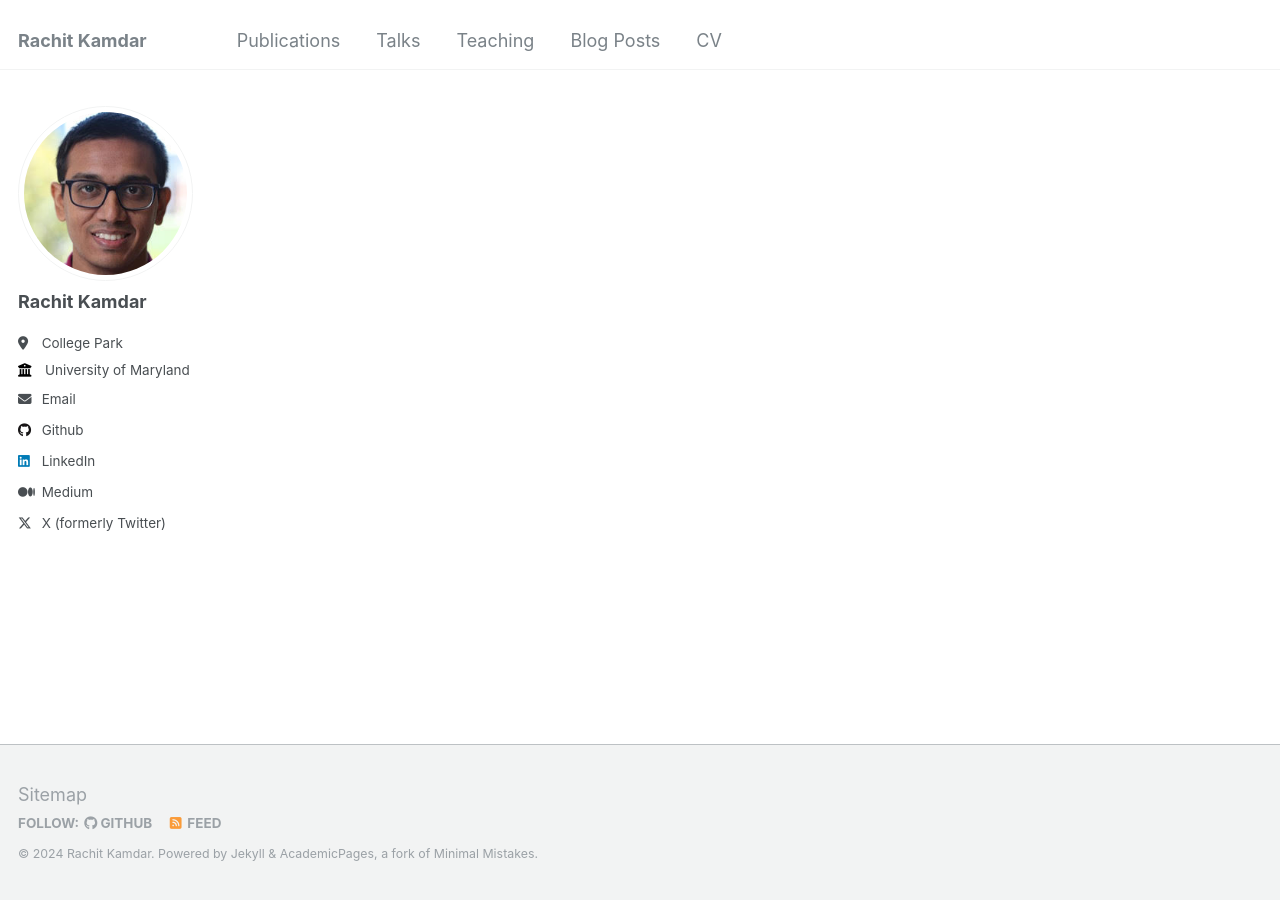
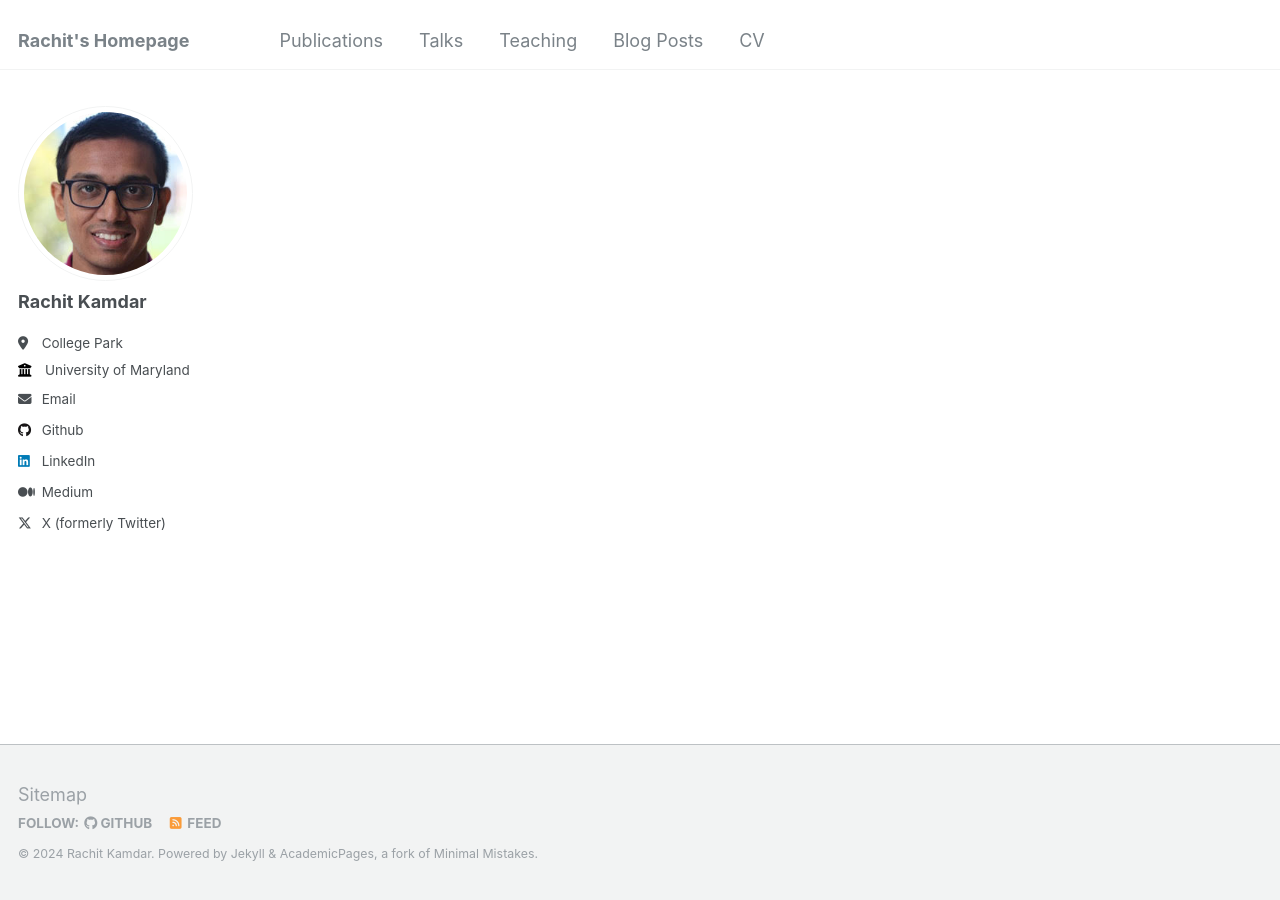
Before and after one commit to RachitKamdar/rachitkamdar.github.io, a Jekyll site: the page built from _pages/about.md, in a window 1280 px wide. Built offline with Jekyll 4.4.1, drawn with Linux system fonts in a browser that asks for light colours.

Commit message:
Update _config.yml

```diff
--- a/_config.yml
+++ b/_config.yml
@@ -8,7 +8,7 @@
 
 # Basic Site Settings
 locale                   : "en-US"
-title                    : "Rachit Kamdar"
+title                    : "Rachit's Homepage"
 title_separator          : ""
 name                     : &name "Rachit Kamdar"
 description              : &description "personal description"
```
